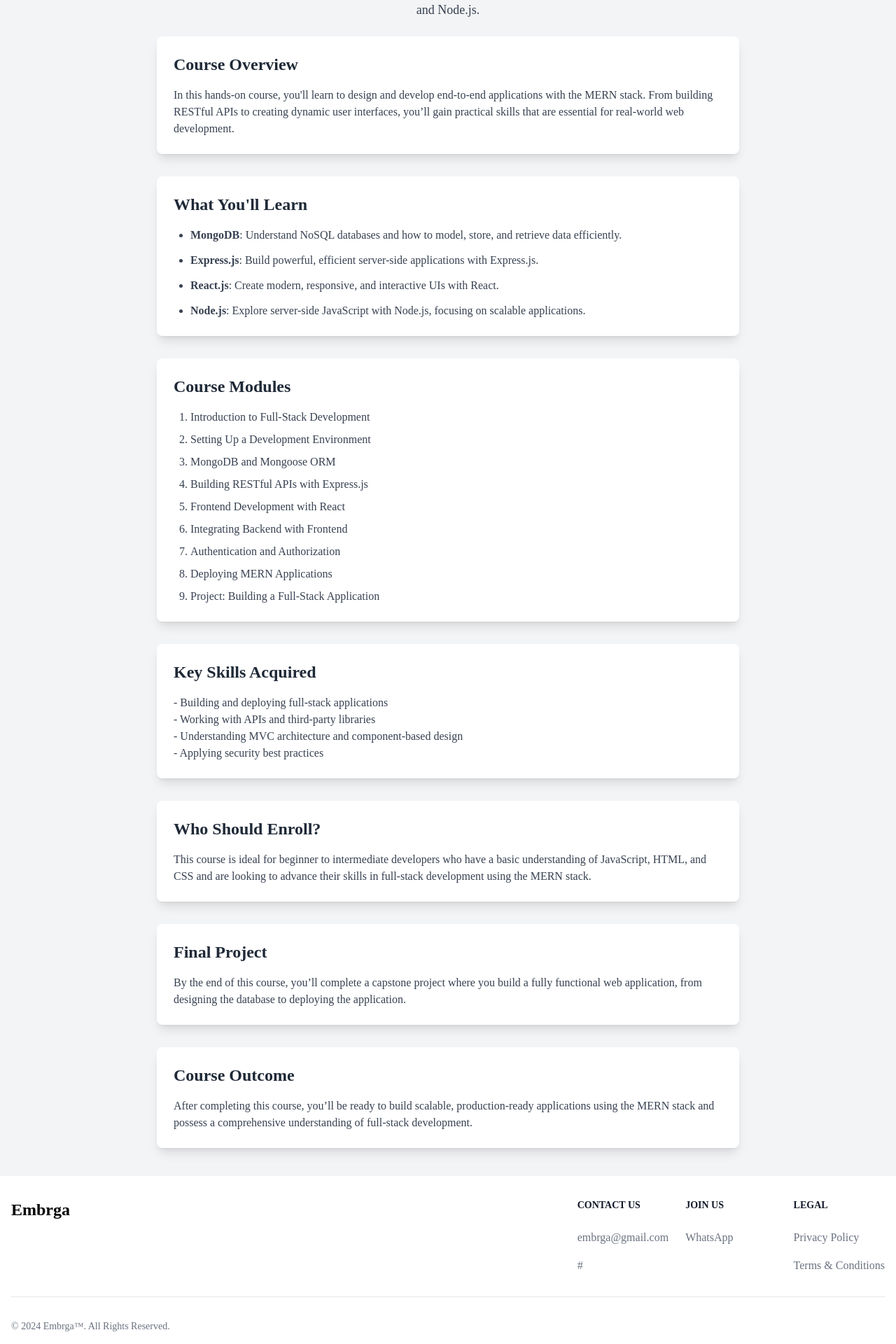
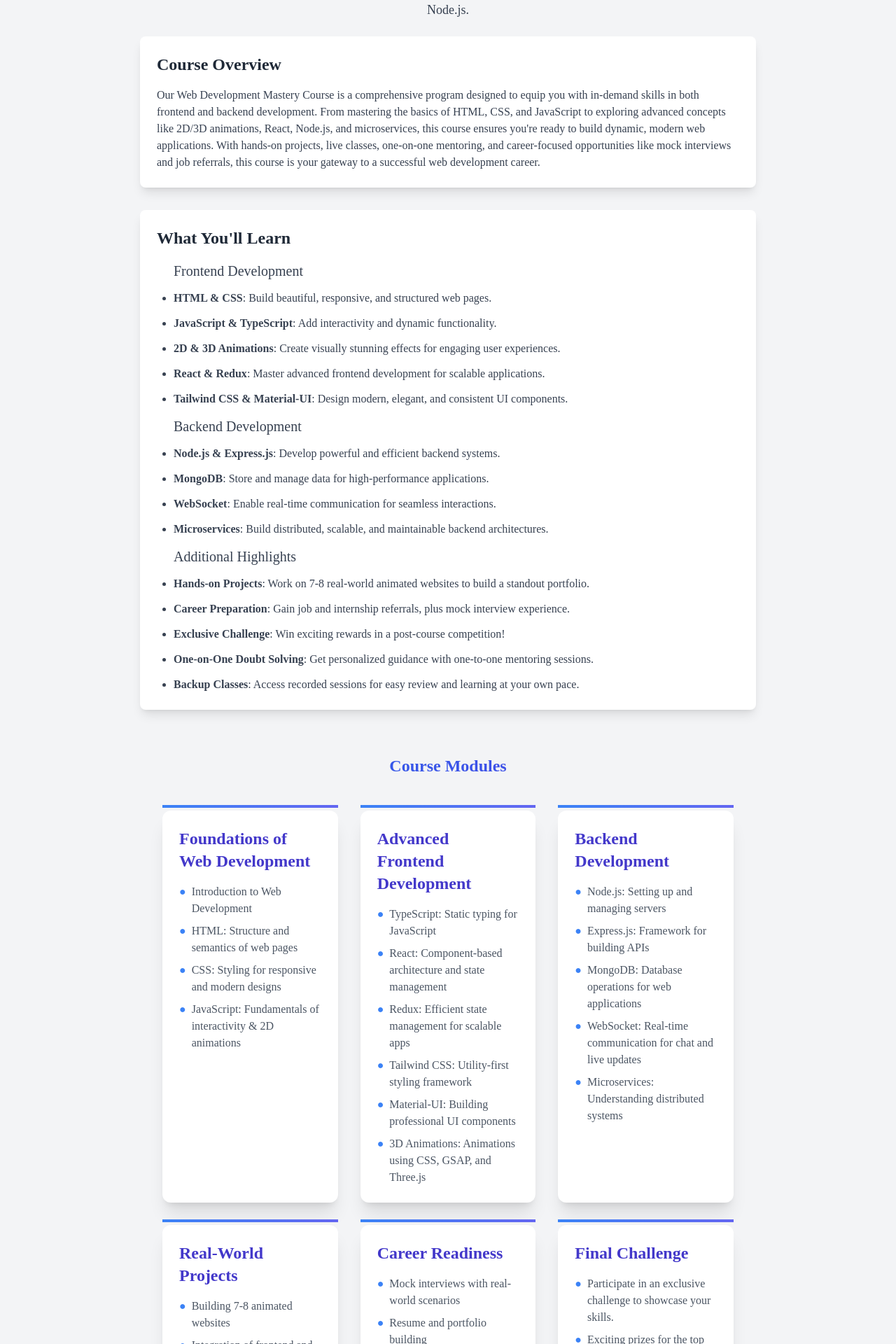
Before and after one commit to anshul52/Embrga_Website, a React (Vite) app in the folder EmbrgaFrontEnd/: page /courses/mern in a window 1280 px wide. Shown: the part 220-2140 px from the top of the page at 70% size. Built offline with nearby package versions, Linux system fonts and the light colour scheme.

Commit message:
mern page content change

```diff
--- /dev/null
+++ b/EmbrgaFrontEnd/src/components/Courses/CourseModules .jsx
@@ -0,0 +1,94 @@
+import React from "react";
+
+const CourseModules = () => {
+  const modules = [
+    {
+      title: "Foundations of Web Development",
+      topics: [
+        "Introduction to Web Development",
+        "HTML: Structure and semantics of web pages",
+        "CSS: Styling for responsive and modern designs",
+        "JavaScript: Fundamentals of interactivity & 2D animations",
+      ],
+    },
+    {
+      title: "Advanced Frontend Development",
+      topics: [
+        "TypeScript: Static typing for JavaScript",
+        "React: Component-based architecture and state management",
+        "Redux: Efficient state management for scalable apps",
+        "Tailwind CSS: Utility-first styling framework",
+        "Material-UI: Building professional UI components",
+        "3D Animations: Animations using CSS, GSAP, and Three.js",
+      ],
+    },
+    {
+      title: "Backend Development",
+      topics: [
+        "Node.js: Setting up and managing servers",
+        "Express.js: Framework for building APIs",
+        "MongoDB: Database operations for web applications",
+        "WebSocket: Real-time communication for chat and live updates",
+        "Microservices: Understanding distributed systems",
+      ],
+    },
+    {
+      title: "Real-World Projects",
+      topics: [
+        "Building 7-8 animated websites",
+        "Integration of frontend and backend for dynamic web applications",
+      ],
+    },
+    {
+      title: "Career Readiness",
+      topics: [
+        "Mock interviews with real-world scenarios",
+        "Resume and portfolio building",
+        "Job and internship referrals",
+      ],
+    },
+    {
+      title: "Final Challenge",
+      topics: [
+        "Participate in an exclusive challenge to showcase your skills.",
+        "Exciting prizes for the top performer!",
+      ],
+    },
+  ];
+
+  return (
+    <div className="min-h-screen  p-8">
+      <h1 className="text-2xl font-extrabold text-center mb-12 text-transparent bg-clip-text bg-gradient-to-r from-blue-600 to-indigo-600">
+        Course Modules
+      </h1>
+      <div className="grid gap-8 sm:grid-cols-1 md:grid-cols-2 lg:grid-cols-3">
+        {modules.map((module, index) => (
+          <div
+            key={index}
+            className="relative bg-white rounded-xl shadow-xl p-6 hover:scale-105 transition-transform duration-300 group"
+          >
+            <div className="absolute inset-x-0 -top-2 h-1 bg-gradient-to-r from-blue-500 to-indigo-500 group-hover:h-2 transition-all duration-300"></div>
+            <h2 className="text-2xl font-bold mb-4 text-indigo-700 group-hover:text-indigo-900">
+              {module.title}
+            </h2>
+            <ul className="space-y-2 text-gray-600 group-hover:text-gray-800">
+              {module.topics.map((topic, idx) => (
+                <li key={idx} className="flex items-start">
+                  <span className="mr-2 text-blue-500 group-hover:text-blue-700">
+                    ●
+                  </span>
+                  {topic}
+                </li>
+              ))}
+            </ul>
+            {/* <div className="mt-4 text-sm text-right text-blue-500 font-semibold group-hover:text-blue-700 transition-colors">
+              Learn More →
+            </div> */}
+          </div>
+        ))}
+      </div>
+    </div>
+  );
+};
+
+export default CourseModules;
--- a/EmbrgaFrontEnd/src/components/Nav.jsx
+++ b/EmbrgaFrontEnd/src/components/Nav.jsx
@@ -76,8 +76,8 @@ const Nav = () => {
                     navigate("/courses"), setrespoNavSlide(false);
                   }}
                   class={`block py-2 px-7  ${
-                    location.pathname === "/courses"
-                      ? "text-gray-900"
+                    location.pathname.includes("/courses")
+                      ? "text-gray-900 font-semibold"
                       : "text-gray-400"
                   } cursor-pointer `}
                 >
--- a/EmbrgaFrontEnd/src/pages/CourseDes.jsx
+++ b/EmbrgaFrontEnd/src/pages/CourseDes.jsx
@@ -2,6 +2,7 @@ import React from "react";
 import { useParams } from "react-router-dom";
 import Nav from "../components/Nav";
 import Footer from "../components/Footer.jsx";
+import CourseModules from "../components/Courses/CourseModules .jsx";
 
 const CourseDes = () => {
   const { courseName } = useParams();
@@ -9,8 +10,8 @@ const CourseDes = () => {
     <div className="min-h-[100vh] scrollbar bg-[#fff] w-full">
       <Nav />
       {/* <h2>Product Details for ID: {courseName}</h2> */}
-      <div className="bg-gray-100 sm:py-10">
-        <div className="max-w-4xl mx-auto px-4 sm:px-6 lg:px-8">
+      <div className="bg-gray-100 sm:py-10 w-full">
+        <div className="w-full mx-auto px-4 sm:px-[200px] ">
           <h1 className="text-4xl font-bold text-center text-blue-800 mb-8">
             MERN Stack Development Course
           </h1>
@@ -26,10 +27,15 @@ const CourseDes = () => {
               Course Overview
             </h2>
             <p className="text-gray-700">
-              In this hands-on course, you'll learn to design and develop
-              end-to-end applications with the MERN stack. From building RESTful
-              APIs to creating dynamic user interfaces, you’ll gain practical
-              skills that are essential for real-world web development.
+              Our Web Development Mastery Course is a comprehensive program
+              designed to equip you with in-demand skills in both frontend and
+              backend development. From mastering the basics of HTML, CSS, and
+              JavaScript to exploring advanced concepts like 2D/3D animations,
+              React, Node.js, and microservices, this course ensures you're
+              ready to build dynamic, modern web applications. With hands-on
+              projects, live classes, one-on-one mentoring, and career-focused
+              opportunities like mock interviews and job referrals, this course
+              is your gateway to a successful web development career.
             </p>
           </div>
 
@@ -38,43 +44,74 @@ const CourseDes = () => {
               What You'll Learn
             </h2>
             <ul className="list-disc pl-6 space-y-3 text-gray-700">
+              <h1 className="text-[20px]">Frontend Development</h1>
               <li>
-                <span className="font-semibold">MongoDB</span>: Understand NoSQL
-                databases and how to model, store, and retrieve data
-                efficiently.
+                <span className="font-semibold">HTML & CSS</span>: Build
+                beautiful, responsive, and structured web pages.
               </li>
               <li>
-                <span className="font-semibold">Express.js</span>: Build
-                powerful, efficient server-side applications with Express.js.
+                <span className="font-semibold">JavaScript & TypeScript</span>:
+                Add interactivity and dynamic functionality.
               </li>
               <li>
-                <span className="font-semibold">React.js</span>: Create modern,
-                responsive, and interactive UIs with React.
+                <span className="font-semibold">2D & 3D Animations</span>:
+                Create visually stunning effects for engaging user experiences.
               </li>
               <li>
-                <span className="font-semibold">Node.js</span>: Explore
-                server-side JavaScript with Node.js, focusing on scalable
-                applications.
+                <span className="font-semibold">React & Redux</span>: Master
+                advanced frontend development for scalable applications.
+              </li>
+              <li>
+                <span className="font-semibold">
+                  Tailwind CSS & Material-UI
+                </span>
+                : Design modern, elegant, and consistent UI components.
+              </li>
+              <h1 className="text-[20px]">Backend Development</h1>
+              <li>
+                <span className="font-semibold">Node.js & Express.js</span>:
+                Develop powerful and efficient backend systems.
+              </li>
+              <li>
+                <span className="font-semibold">MongoDB</span>: Store and manage
+                data for high-performance applications.
+              </li>
+              <li>
+                <span className="font-semibold">WebSocket</span>: Enable
+                real-time communication for seamless interactions.
+              </li>
+              <li>
+                <span className="font-semibold">Microservices</span>: Build
+                distributed, scalable, and maintainable backend architectures.
+              </li>
+              <h1 className="text-[20px]">Additional Highlights</h1>
+              <li>
+                <span className="font-semibold">Hands-on Projects</span>: Work
+                on 7-8 real-world animated websites to build a standout
+                portfolio.
+              </li>
+              <li>
+                <span className="font-semibold">Career Preparation</span>: Gain
+                job and internship referrals, plus mock interview experience.
+              </li>
+              <li>
+                <span className="font-semibold">Exclusive Challenge</span>: Win
+                exciting rewards in a post-course competition!
+              </li>
+              <li>
+                <span className="font-semibold">One-on-One Doubt Solving</span>:
+                Get personalized guidance with one-to-one mentoring sessions.
+              </li>
+              <li>
+                <span className="font-semibold">Backup Classes</span>: Access
+                recorded sessions for easy review and learning at your own pace.
               </li>
             </ul>
           </div>
 
-          <div className="bg-white shadow-lg rounded-lg p-6 mb-8">
-            <h2 className="text-2xl font-semibold text-gray-800 mb-4">
-              Course Modules
-            </h2>
-            <ol className="list-decimal pl-6 space-y-2 text-gray-700">
-              <li>Introduction to Full-Stack Development</li>
-              <li>Setting Up a Development Environment</li>
-              <li>MongoDB and Mongoose ORM</li>
-              <li>Building RESTful APIs with Express.js</li>
-              <li>Frontend Development with React</li>
-              <li>Integrating Backend with Frontend</li>
-              <li>Authentication and Authorization</li>
-              <li>Deploying MERN Applications</li>
-              <li>Project: Building a Full-Stack Application</li>
-            </ol>
-          </div>
+          {/* course module */}
+          <CourseModules />
+          {/* ------------------- */}
 
           <div className="bg-white shadow-lg rounded-lg p-6 mb-8">
             <h2 className="text-2xl font-semibold text-gray-800 mb-4">
@@ -95,32 +132,42 @@ const CourseDes = () => {
               Who Should Enroll?
             </h2>
             <p className="text-gray-700">
-              This course is ideal for beginner to intermediate developers who
-              have a basic understanding of JavaScript, HTML, and CSS and are
-              looking to advance their skills in full-stack development using
-              the MERN stack.
-            </p>
-          </div>
-
-          <div className="bg-white shadow-lg rounded-lg p-6 mb-8">
-            <h2 className="text-2xl font-semibold text-gray-800 mb-4">
-              Final Project
-            </h2>
-            <p className="text-gray-700">
-              By the end of this course, you’ll complete a capstone project
-              where you build a fully functional web application, from designing
-              the database to deploying the application.
-            </p>
-          </div>
-
-          <div className="bg-white shadow-lg rounded-lg p-6">
-            <h2 className="text-2xl font-semibold text-gray-800 mb-4">
-              Course Outcome
-            </h2>
-            <p className="text-gray-700">
-              After completing this course, you’ll be ready to build scalable,
-              production-ready applications using the MERN stack and possess a
-              comprehensive understanding of full-stack development.
+              <span className="mr-2 text-blue-500 group-hover:text-blue-700">
+                ●
+              </span>
+              Aspiring Developers: If you're starting your journey in web
+              development and want a comprehensive learning experience. <br />
+              <span className="mr-2 text-blue-500 group-hover:text-blue-700">
+                ●
+              </span>
+              Students and Fresh Graduates: Looking to build industry-ready
+              skills and a strong portfolio for job opportunities. <br />
+              <span className="mr-2 text-blue-500 group-hover:text-blue-700">
+                ●
+              </span>
+              Professionals: Eager to upskill and explore modern tools like
+              React, Redux, and Microservices. <br />
+              <span className="mr-2 text-blue-500 group-hover:text-blue-700">
+                ●
+              </span>
+              Freelancers: Wanting to create stunning animated websites and
+              scalable applications for clients. <br />
+              <span className="mr-2 text-blue-500 group-hover:text-blue-700">
+                ●
+              </span>
+              Career Changers: Transitioning into tech and aiming for job-ready
+              expertise in web development. <br />
+              <span className="mr-2 text-blue-500 group-hover:text-blue-700">
+                ●
+              </span>
+              Enthusiasts: Passionate about 2D/3D animations and eager to create
+              visually engaging websites. <br />
+              <span className="mr-2 text-blue-500 group-hover:text-blue-700">
+                ●
+              </span>
+              If you’re driven to excel in web development, build a career in
+              tech, and stand out with cutting-edge skills, this course is for
+              you!
             </p>
           </div>
         </div>
```
